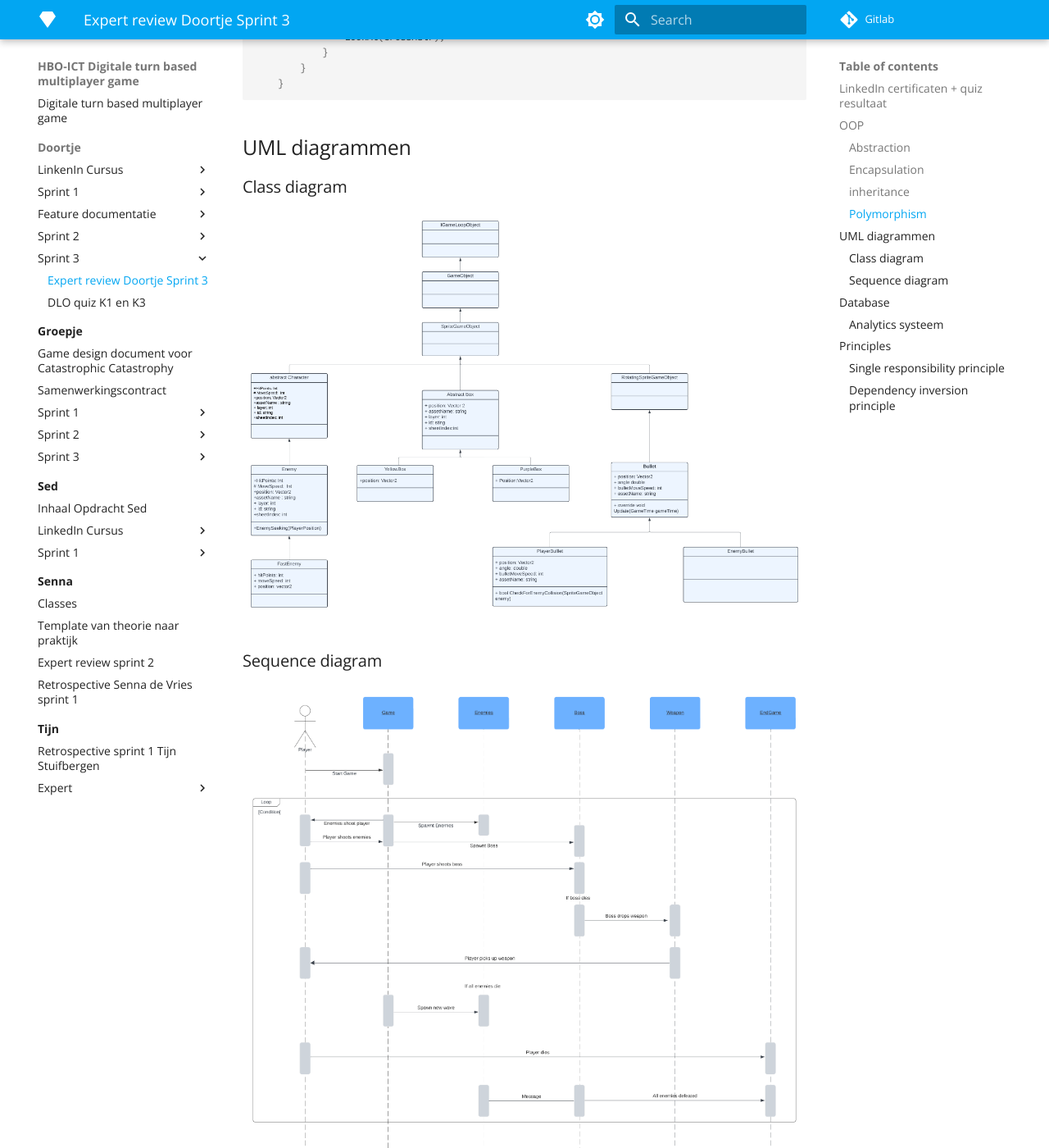
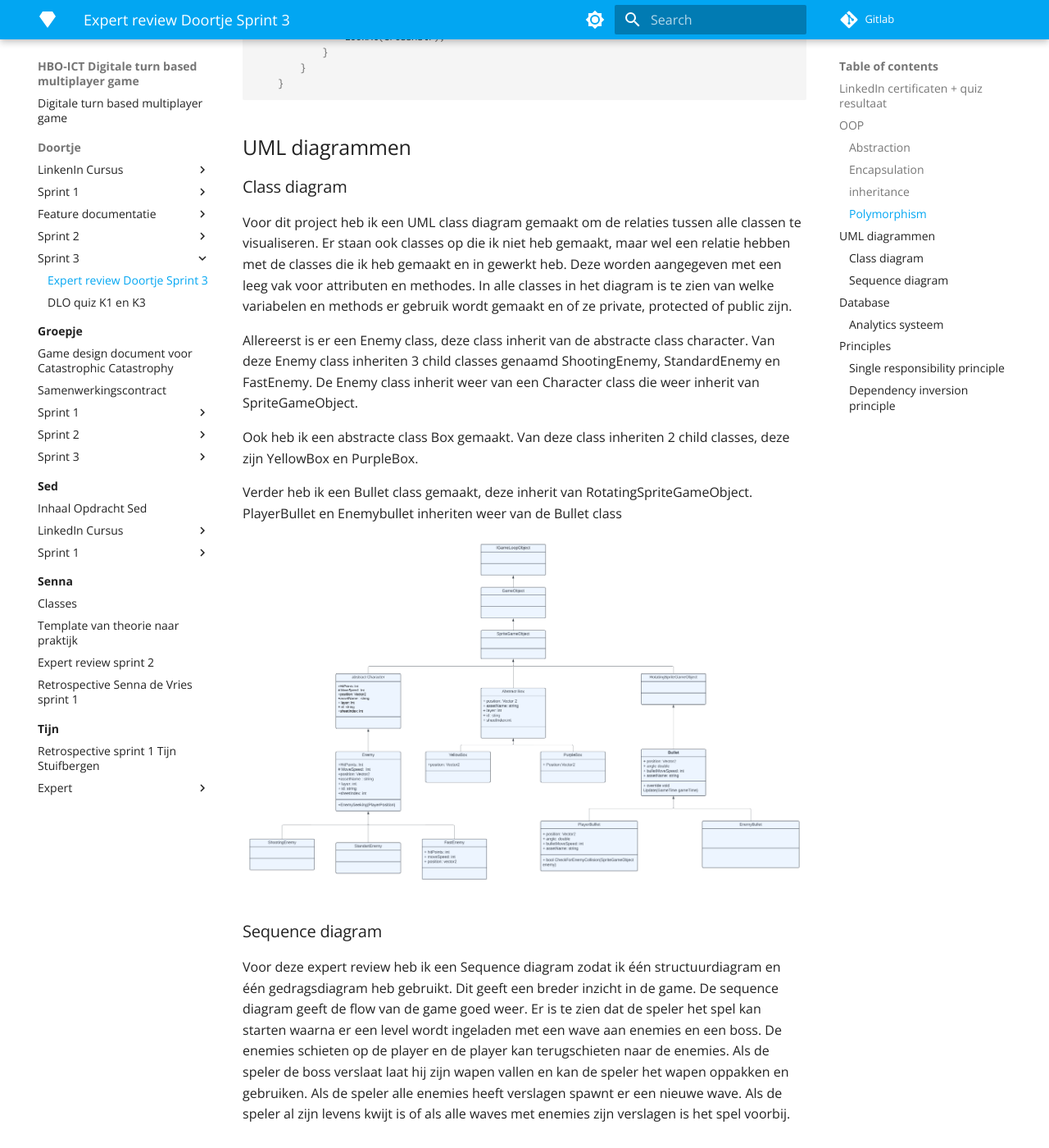
Before and after one commit to Doortje-Geuze/catastrophic-catastrophe, an MkDocs documentation site: the page built from docs/Doortje/sprint 3/Expert review-Doortje.md, in a window 1280 px wide and 1400 px high, scrolled down 4896 px. Shown: the whole window at 82% size. Built offline with MkDocs 1.6.1 and Material for MkDocs 9.7.7, drawn with Linux system fonts in a browser that asks for light colours; nearby versions of some CDN libraries; library files that are not in the unit come from our copies; some of the changed text lies outside the part shown.

Commit message:
Expert review van doortje aangepast

`````diff
--- a/docs/Doortje/sprint 3/Expert review-Doortje.md
+++ b/docs/Doortje/sprint 3/Expert review-Doortje.md
@@ -234,13 +234,26 @@ public override void Update(GameTime gameTime)
 
 ### Class diagram
 
+Voor dit project heb ik een UML class diagram gemaakt om de
+relaties tussen alle classen te visualiseren. Er staan ook classes op die ik niet heb gemaakt, maar wel een relatie hebben met de classes die ik heb gemaakt en in gewerkt heb. Deze worden aangegeven met een leeg vak voor attributen en methodes. In alle classes in het diagram is te zien van welke variabelen en methods er gebruik wordt gemaakt en of ze private, protected of public zijn.
+
+
+Allereerst is er een Enemy class, deze class inherit van de abstracte class character. Van deze Enemy class inheriten 3 child classes genaamd ShootingEnemy, StandardEnemy en FastEnemy. De Enemy class inherit weer van een Character class die weer inherit van SpriteGameObject.
+
+Ook heb ik een abstracte class Box gemaakt. Van deze class inheriten 2 child classes, deze zijn YellowBox en PurpleBox.
+
+Verder heb ik een Bullet class gemaakt, deze inherit van RotatingSpriteGameObject. PlayerBullet en Enemybullet inheriten weer van de Bullet class
+
 ![UML-class-diagram](../sprint%203/uml-class-diagram-blok4.png)
 
 ### Sequence diagram
 
+Voor deze expert review heb ik een Sequence diagram zodat ik één structuurdiagram en één gedragsdiagram heb gebruikt. Dit geeft een breder inzicht in de game. De sequence diagram geeft de flow van de game goed weer. Er is te zien dat de speler het spel kan starten waarna er een level wordt ingeladen met een wave aan enemies en een boss. De enemies schieten op de player en de player kan terugschieten naar de enemies. Als de speler de boss verslaat laat hij zijn wapen vallen en kan de speler het wapen oppakken en gebruiken. Als de speler alle enemies heeft verslagen spawnt er een nieuwe wave. Als de speler al zijn levens kwijt is of als alle waves met enemies zijn verslagen is het spel voorbij.
+
 ![Sequance-diagram](../sprint%203/Sequence-diagram-blok4.png)
 
 ## Database
+Voor de database heb ik een EER gemaakt in mySQL, een connection opgezet met de HBO-ICT cloud, de database gerealiseerd door middel van forward engineeren en met SQL statements data toegevoegd aan de database.
 
 ![EER](/docs/images/EERSprint2.png)
 ![Connection](/docs/images/DatabaseConnection.png)
@@ -250,6 +263,73 @@ public override void Update(GameTime gameTime)
 ## Principles
 
 ### Single responsibility principle
+Desingle responsibility hebben we toegepast bij de enemies. Wij hebben nu vershillende soorten enemies, namelijk: ShootingEnemy, StandardEnemy en FastEnemy. Hierbij wordt gelet op het juist overerven van de enemy classes. De enemies worden uitgebreid met schietende enemies en enemies met hogere snelheiden. Hierbij dienen de originele enemies niet aangepast te worden.
+
+=== "Enemy"
+```Csharp
+     public class Enemy : Character
+     {
+        public int EnemyMoveSpeed;
+        public Vector2 steering;
+        public Vector2 desired_velocity;
+        public int EnemyShootCooldown = 120;
+
+        public Enemy(int hitPoints, int moveSpeed, Vector2 position, string assetName, int layer = 0, string id = "", int sheetIndex = 0) : base(hitPoints, moveSpeed, position, assetName)
+        {
+            EnemyMoveSpeed = moveSpeed;
+        }
+
+        public void EnemySeeking(Vector2 PlayerPosition) // Made with the help of https://code.tutsplus.com/understanding-steering-behaviors-seek--gamedev-849t
+        {
+            desired_velocity = PlayerPosition - position;
+            desired_velocity.Normalize();
+            desired_velocity *= EnemyMoveSpeed;
+
+            steering = desired_velocity - velocity;
+
+            steering = steering / 5;
+            velocity = velocity + steering;
+            position += velocity;
+        }
+     }
+
+```
+
+ === "ShootingEnemy"
+```Csharp
+    public class ShootingEnemy : Enemy
+    {
+        public int EnemyHitPoints;
+        public ShootingEnemy(int hitPoints, int moveSpeed, Vector2 position) : base(hitPoints, moveSpeed, position, "Images/Characters/rat", 0, " ", 0)
+        {
+            EnemyHitPoints = hitPoints;
+        }
+    }
+
+```
+=== "StandardEnemy"
+```Csharp
+    public class StandardEnemy : Enemy
+    {
+        public int EnemyHitPoints;
+        public StandardEnemy(int hitPoints, int moveSpeed, Vector2 position) : base(hitPoints, moveSpeed, position, "Images/Enemies/standardEnemy", 0, " ", 0)
+        {
+            EnemyHitPoints = hitPoints;
+        }
+    }
+```
+=== "FastEnemy"
+```Csharp
+    public class FastEnemy : Enemy
+    {
+
+        public FastEnemy(int hitPoints, int moveSpeed, Vector2 position) : base(hitPoints, moveSpeed, position, "Images/Characters/fastEnemy", 0, " ", 0)
+        {
+            EnemyHitPoints = hitPoints;
+            EnemyMoveSpeed = moveSpeed;
+        }
+    }
+```
 
 ### Dependency inversion principle
 
@@ -280,4 +360,4 @@ public abstract class Box : SpriteGameObject
 
         }
     }
-````
+```
`````
Also changed, not shown: docs/Doortje/sprint 3/uml-class-diagram-blok4.png.
